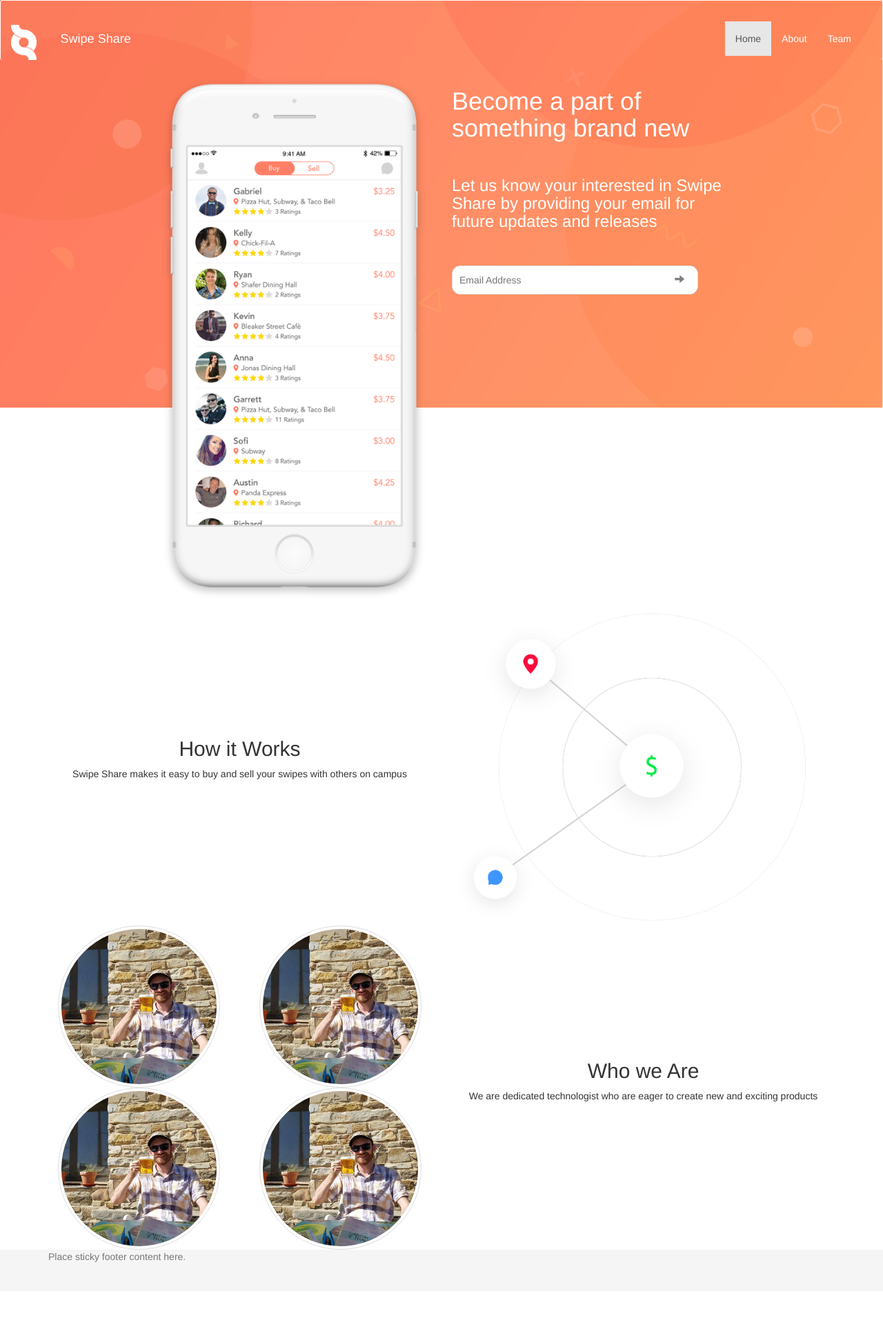
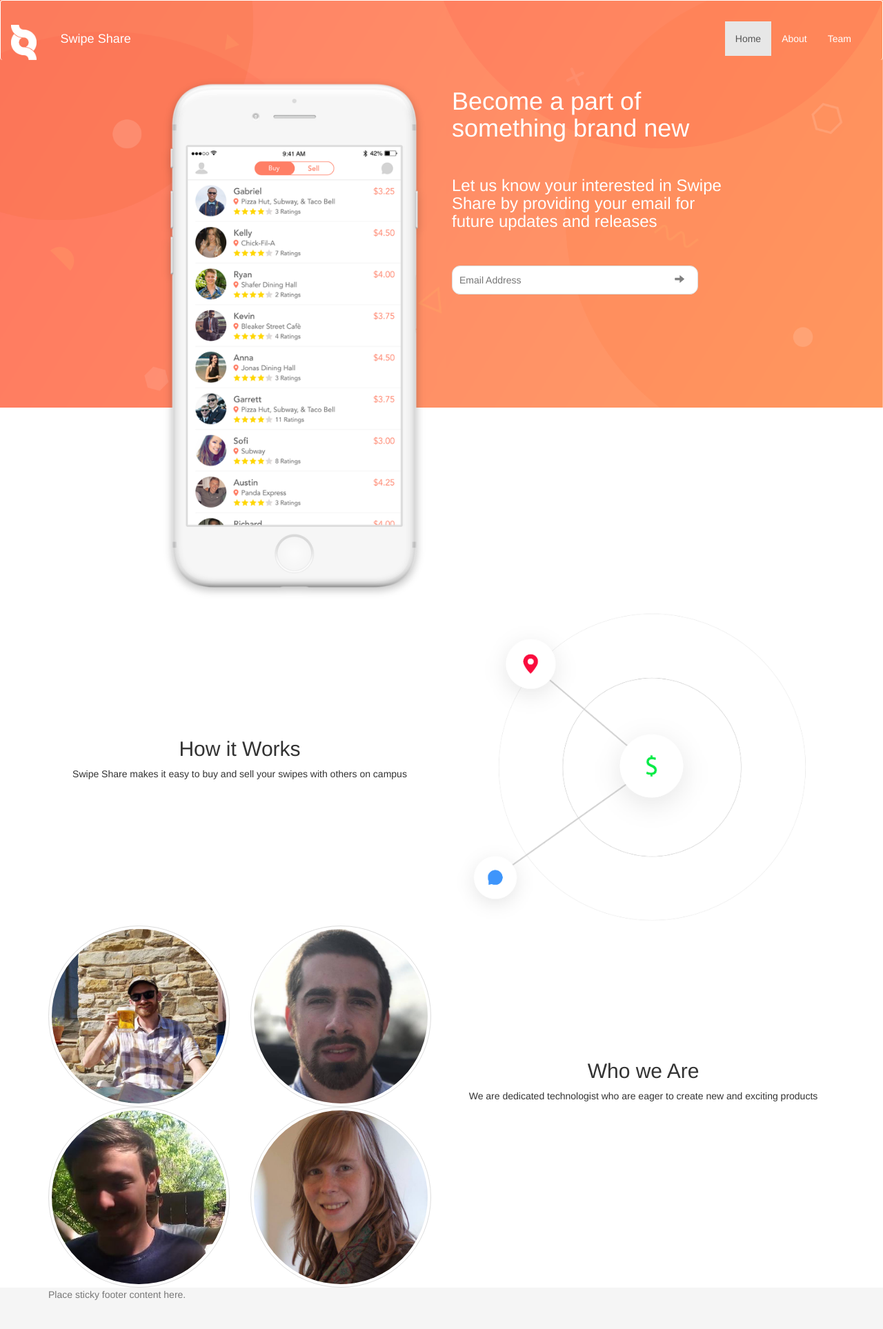
Before and after one commit to briansimoni/swipe-share-landing, a PHP site: page / in a window 1280 px wide. Shown: the whole page at 69% size. Before the commit the page ends 1830 px from the top, so only its background shows below. Run offline with PHP 8.4, Linux system fonts and the light colour scheme.

Commit message:
Photo updates

```diff
--- a/index.html
+++ b/index.html
@@ -88,13 +88,13 @@
         </div>
         <div class="col-md-6 col-md-pull-6">
             <div class="row">
-                <div class="col-xs-6"><img class="img-responsive img-circle img-thumbnail" src="SSAssets/profile-small-square.jpg"></div>
-                <div class="col-xs-6"><img class="img-responsive img-circle img-thumbnail" src="SSAssets/profile-small-square.jpg"></div>
+                <div class="col-xs-6"><img class="img-responsive img-circle img-thumbnail" src="SSAssets/profile-brian.jpg"></div>
+                <div class="col-xs-6"><img class="img-responsive img-circle img-thumbnail" src="SSAssets/profile-nick.jpg"></div>
             </div>
 
             <div class="row">
-                <div class="col-xs-6"><img class="img-responsive img-circle img-thumbnail" src="SSAssets/profile-small-square.jpg"></div>
-                <div class="col-xs-6"><img class="img-responsive img-circle img-thumbnail" src="SSAssets/profile-small-square.jpg"></div>
+                <div class="col-xs-6"><img class="img-responsive img-circle img-thumbnail" src="SSAssets/profile-elijah.jpg"></div>
+                <div class="col-xs-6"><img class="img-responsive img-circle img-thumbnail" src="SSAssets/profile-rachel.jpg"></div>
             </div>
         </div>
     </div>
--- a/styles/style.css
+++ b/styles/style.css
@@ -48,7 +48,7 @@ body {
 /*}*/
 
 #orange-background-wrapper {
-    background: url('../SSAssets/background.png') center center fixed;
+    background: url('../SSAssets/background@2x.png') center center fixed;
     background-size: 100%;
     color: white;
 }
@@ -56,7 +56,7 @@ body {
 @media(min-width: 991px) {
 
     #orange-background-wrapper {
-        background: url('../SSAssets/background.png') no-repeat;
+        background: url('../SSAssets/background@2x.png') no-repeat;
         background-size: 100%;
         color: white;
     }
```
Also changed, not shown: SSAssets/profile-brian.jpg (added), SSAssets/profile-elijah.jpg (added), SSAssets/profile-nick.jpg (added), SSAssets/profile-rachel.jpg (added), SSAssets/profile-small-square.jpg (deleted), SSAssets/profile-small.jpg (deleted), SSAssets/profile.jpg (deleted), 1 other file.
